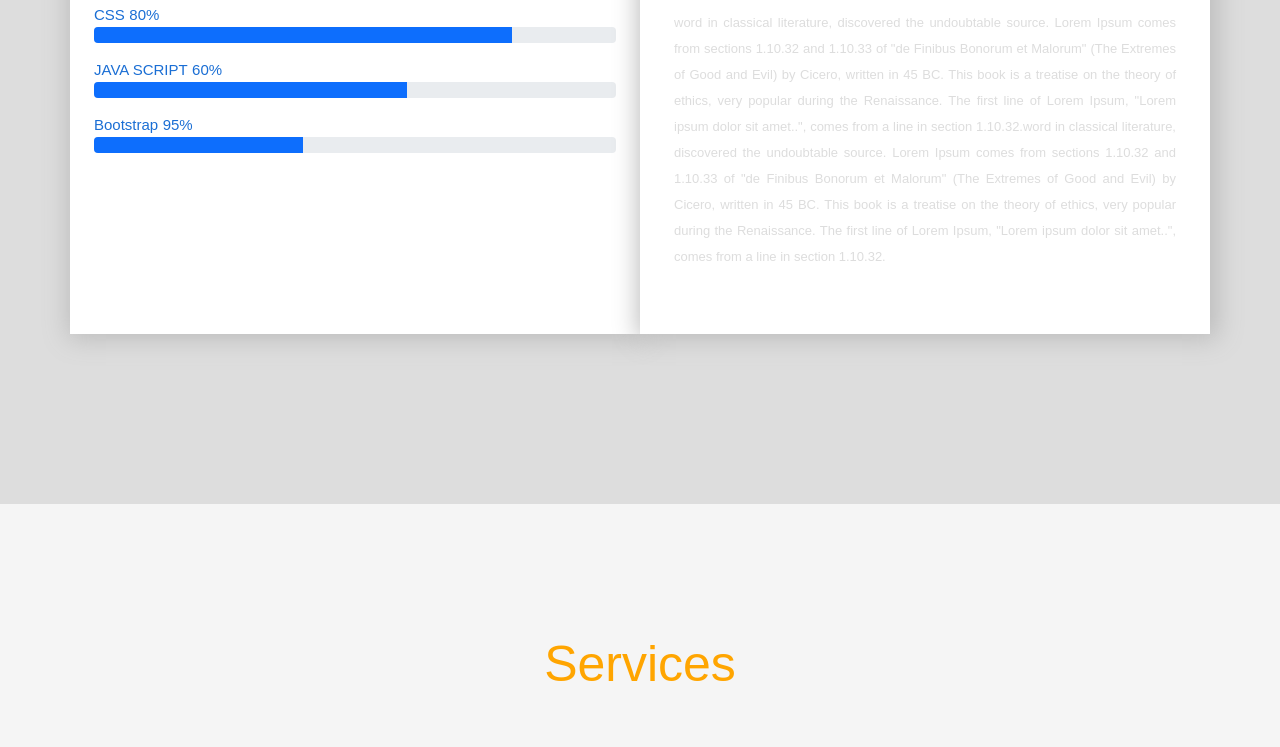
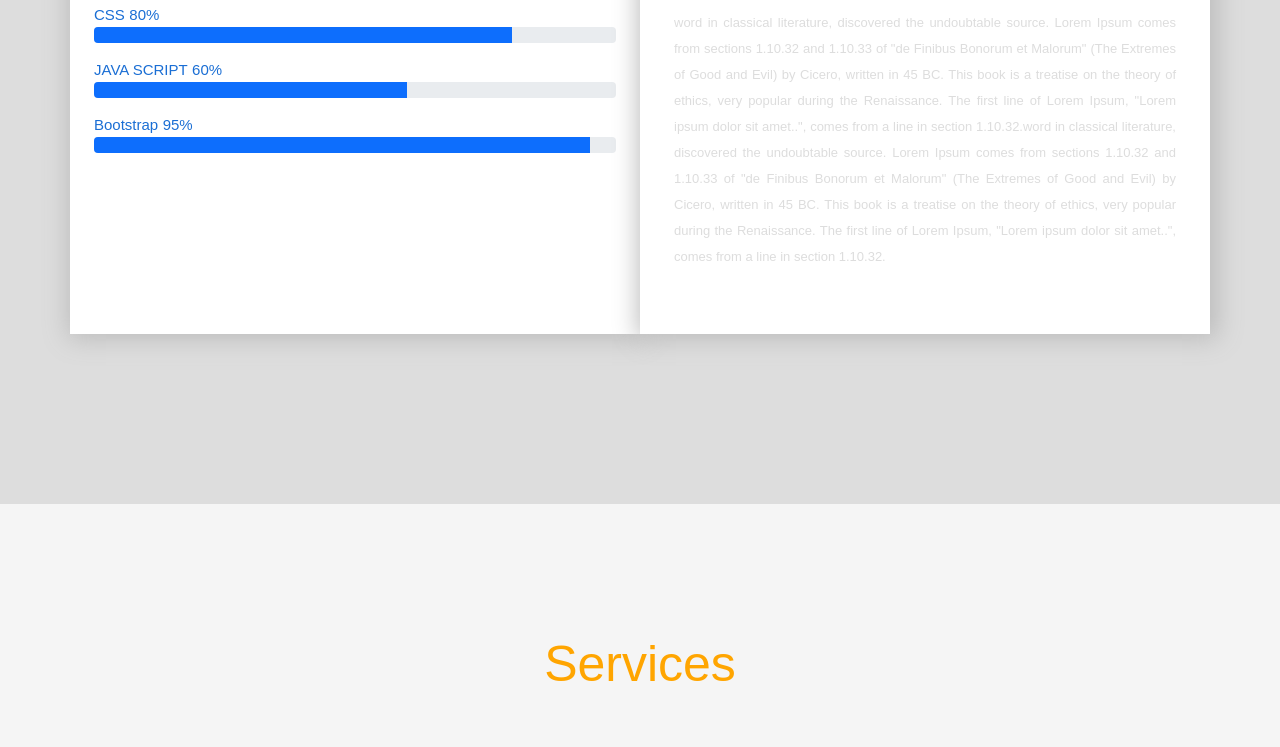
Before and after one commit to mdsumonn/portfolio, a plain HTML site: page index.html in a window 1280 px wide. Shown: the part 1380-2127 px from the top of the page. Drawn offline with nearby package versions, Linux system fonts and the light colour scheme.

Commit message:
Update index.html

```diff
--- a/index.html
+++ b/index.html
@@ -132,7 +132,7 @@
 
 					<span>Bootstrap</span> <span class="pull-right">95%</span>
                     <div class="progress">
-                      <div class="progress-bar" role="progressbar" style="width: 40%;" aria-valuenow="40" aria-valuemin="0" aria-valuemax="100"></div>
+                      <div class="progress-bar" role="progressbar" style="width: 95%;" aria-valuenow="40" aria-valuemin="0" aria-valuemax="100"></div>
                     </div>
 				</div>
 				<div class="col-md-6 floatleft col-sm-12 p-4 singel_about">
```
